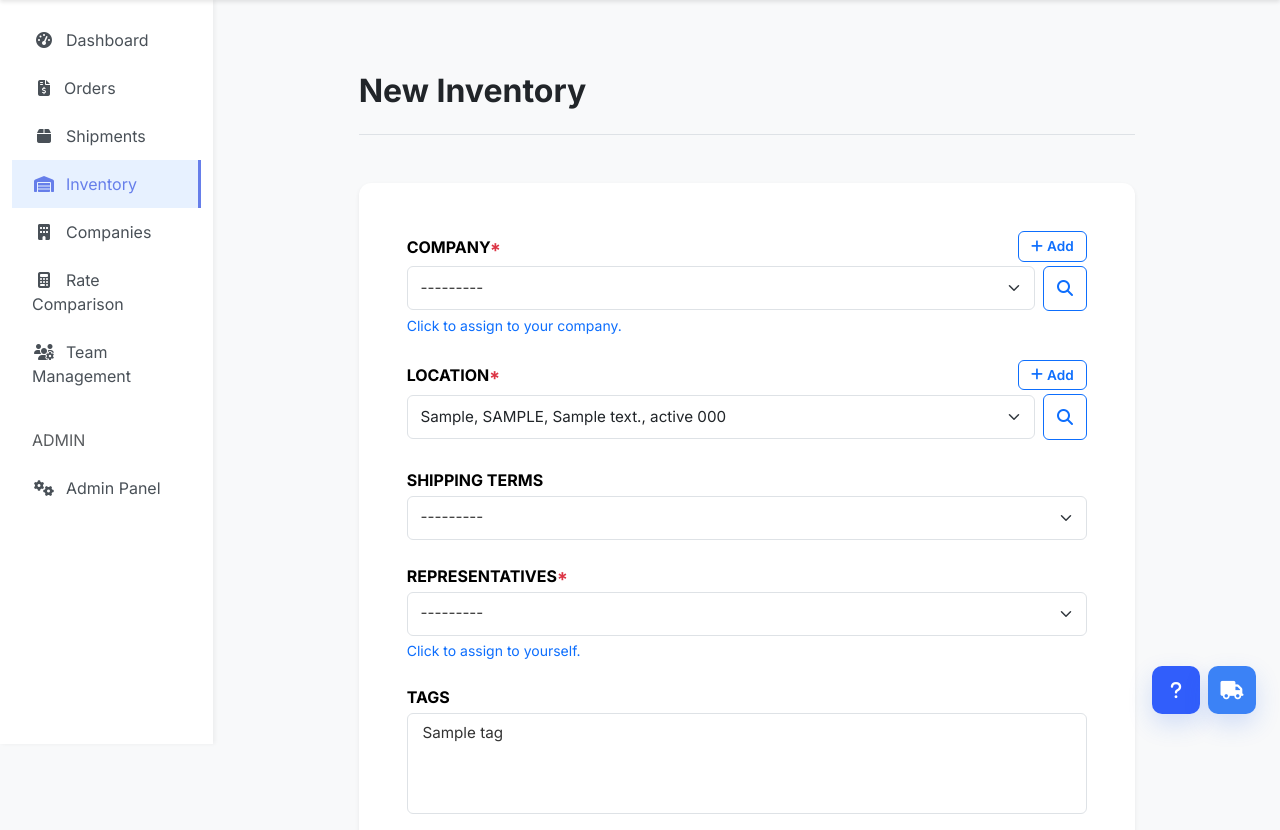
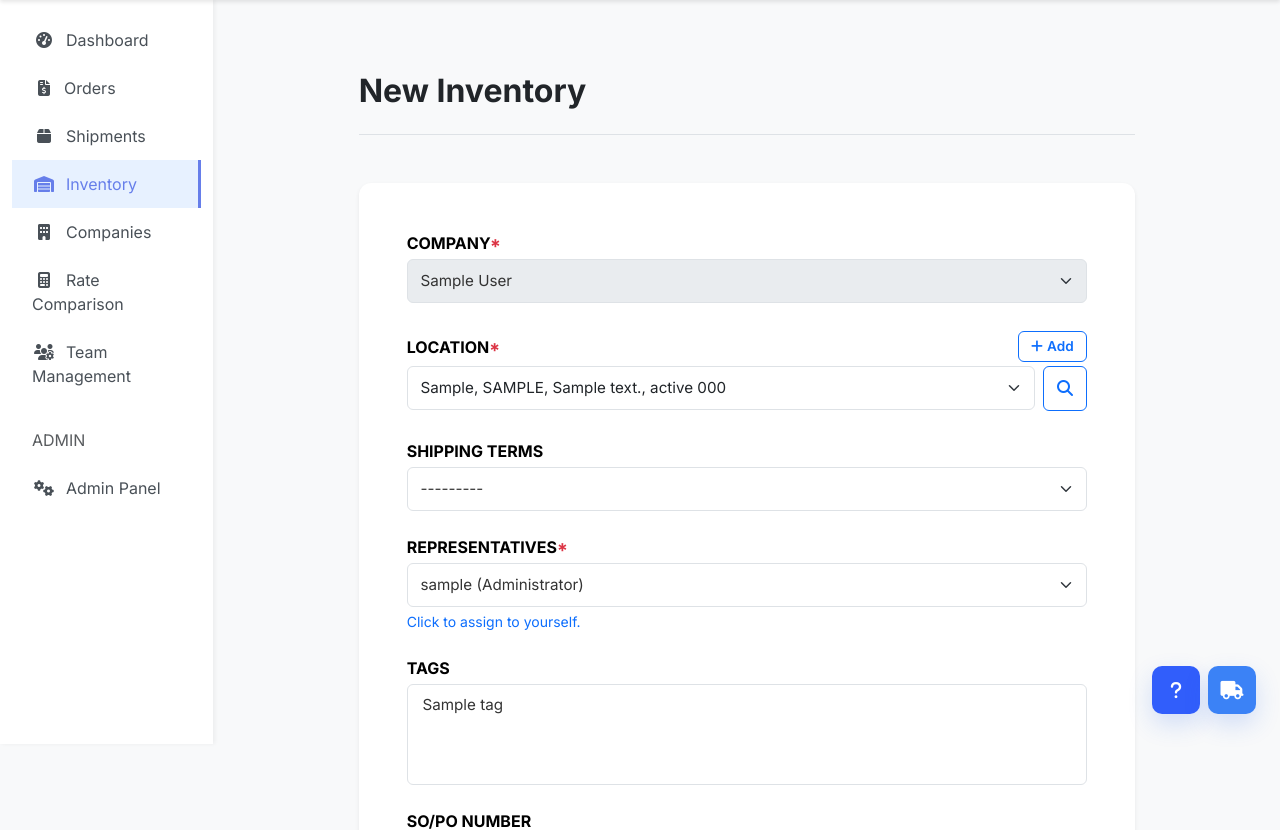
Before and after one commit to subhamcubeinfotech/CRM, a Django app: page /inventory/warehouses/1/add-item/ in a window 1280 px wide. Shown: the part 62-892 px from the top of the page. Run offline with Django 5.2, Linux system fonts and the light colour scheme; a user stored in the database is signed in; tables that the repository leaves empty hold one stand-in row (values such as "Sample post").

Commit message:
INVENTORY CHANGES

```diff
--- a/apps/inventory/forms.py
+++ b/apps/inventory/forms.py
@@ -24,6 +24,34 @@ class WarehouseForm(forms.ModelForm):
         }
 
 class InventoryItemForm(forms.ModelForm):
+    def __init__(self, *args, **kwargs):
+        user = kwargs.pop('user', None)
+        super().__init__(*args, **kwargs)
+
+        # Aggressive company locking
+        if user:
+            from apps.accounts.models import Company
+            user_company = user.company
+            if not user_company and user.tenant:
+                user_company = Company.objects.filter(tenant=user.tenant).first()
+
+            if user_company:
+                self.fields['company'].queryset = Company.objects.filter(id=user_company.id)
+                self.fields['company'].initial = user_company
+                self.fields['company'].disabled = True
+
+        # Dynamic packaging choices from orders module
+        try:
+            from apps.orders.models import PackagingType
+            p_types = PackagingType.objects.all().order_by('name')
+            self.fields['packaging'].widget = forms.Select(
+                choices=[('', 'Select packaging type')] + [(p.name, p.name) for p in p_types],
+                attrs={'class': 'form-select'}
+            )
+        except (ImportError, Exception):
+            # Fallback if PackagingType is not available
+            pass
+
     class Meta:
         model = InventoryItem
         fields = [
@@ -47,7 +75,6 @@ class InventoryItemForm(forms.ModelForm):
             'shipping_terms': forms.Select(attrs={'class': 'form-select'}),
             'representative': forms.Select(attrs={'class': 'form-select'}),
             'tags': forms.SelectMultiple(attrs={'class': 'form-select select2-basic'}),
-            'packaging': forms.TextInput(attrs={'class': 'form-control', 'placeholder': 'Select packaging type'}),
             'pieces': forms.NumberInput(attrs={'class': 'form-control', 'placeholder': 'Pieces'}),
             'is_palletized': forms.CheckboxInput(attrs={'class': 'form-check-input'}),
             'unit_cost': forms.NumberInput(attrs={'class': 'form-control', 'step': '0.0001', 'placeholder': 'Price'}),
--- a/apps/inventory/views.py
+++ b/apps/inventory/views.py
@@ -18,6 +18,36 @@ from collections import defaultdict
 
 logger = logging.getLogger('apps.inventory')
 
+
+def resolve_location(request, warehouse_val):
+    """Helper to resolve temp_addr_ strings into Warehouse objects"""
+    if not warehouse_val or not str(warehouse_val).startswith('temp_addr_'):
+        return warehouse_val
+
+    company = request.user.company
+    if not company:
+        return warehouse_val
+
+    raw_address = str(warehouse_val).replace('temp_addr_', '')[:200]
+    import random
+    unique_code = f"LOC-{company.id}-{random.randint(1000, 9999)}"[:20]
+
+    hq, _ = Warehouse.objects.get_or_create(
+        company=company,
+        tenant=company.tenant,
+        name=raw_address,
+        defaults={
+            'code': unique_code,
+            'address': company.address_line1,
+            'city': company.city[:100],
+            'state': company.state[:100],
+            'country': company.country[:100],
+            'postal_code': company.postal_code[:20],
+            'phone': company.phone[:20],
+            'is_storage': False
+        }
+    )
+    return hq.id
 
 
 @login_required
@@ -211,96 +241,51 @@ def warehouse_create(request):
 
 
 @login_required
+@login_required
 def inventory_item_add_general(request):
-    """General view to add inventory item with warehouse selection"""
+    """General view to add an inventory item (not starting from a warehouse)"""
+    user_company = request.user.company
+    from apps.accounts.models import Company
 
-    def resolve_location(val, user):
-        """Resolves temp_addr_ strings to Warehouse objects (matching Order behavior)"""
-        if not val: return None
-        if str(val).startswith('temp_addr_'):
-            company = user.company
-            if not company: return None
+    # Aggressively lock to a company if user has none assigned
+    if not user_company and request.user.tenant:
+        user_company = Company.objects.filter(tenant=request.user.tenant).first()
 
-            raw_address = str(val).replace('temp_addr_', '')[:200]
-            import random
-            unique_code = f"LOC-{company.id}-{random.randint(1000, 9999)}"[:20]
-
-            hq, created = Warehouse.objects.get_or_create(
-                company=company,
-                tenant=company.tenant,
-                name=raw_address,
-                defaults={
-                    'code': unique_code,
-                    'address': company.address_line1,
-                    'city': company.city[:100],
-                    'state': company.state[:100],
-                    'country': company.country[:100],
-                    'postal_code': company.postal_code[:20],
-                    'phone': company.phone[:20],
-                    'is_storage': False
-                }
-            )
-            return hq
-        try:
-            return Warehouse.objects.get(pk=val)
-        except (Warehouse.DoesNotExist, ValueError):
-            return None
+    assign_company = user_company or Company.objects.filter(tenant=request.user.tenant).first()
 
     if request.method == 'POST':
-        # Manually extract and resolve warehouse since it might be a temp_addr_ string
+        # Manually resolve warehouse since it might be a temp_addr_ string
         warehouse_val = request.POST.get('warehouse')
-        resolved_warehouse = resolve_location(warehouse_val, request.user)
+        post_data = request.POST.copy()
+        post_data['warehouse'] = resolve_location(request, warehouse_val)
 
-        # Create a mutable copy of POST data to swap the warehouse value
-        post_data = request.POST.copy()
-        if resolved_warehouse:
-            post_data['warehouse'] = resolved_warehouse.id
-
-        form = InventoryItemForm(post_data)
+        form = InventoryItemForm(post_data, user=request.user)
         if form.is_valid():
             item = form.save(commit=False)
             item.tenant = request.user.tenant
-            # Set default company if not provided
-            if not item.company and request.user.company:
-                item.company = request.user.company
+            # Set default company if not provided (especially since field is disabled/missing in POST)
+            if user_company:
+                item.company = user_company
             # Set default representative if not provided
             if not item.representative:
                 item.representative = request.user
             item.save()
-            # Save many-to-many relationships
-            form.save_m2m()
+            form.save_m2m() # Important for tags
             messages.success(request, f"Item '{item.product_name}' successfully added to inventory.")
             return redirect('inventory:item_list')
     else:
-        # Filter warehouses and other related objects
-        warehouses = Warehouse.objects.filter(is_active=True, is_storage=True)
-        if request.user.company:
-            warehouses = warehouses.filter(company=request.user.company)
-
         initial = {
             'representative': request.user,
-            'company': request.user.company,
+            'company': user_company,
         }
+        form = InventoryItemForm(initial=initial, user=request.user)
 
-        if warehouses.count() == 1:
-            initial['warehouse'] = warehouses.first()
-
-        form = InventoryItemForm(initial=initial)
-        form.fields['warehouse'].queryset = warehouses
-
-        # Filter representatives, shipping terms, and tags to only show items from the same tenant
-        from django.contrib.auth import get_user_model
-        from apps.orders.models import ShippingTerm, Tag
-        User = get_user_model()
-
-        tenant = request.user.tenant
-        form.fields['representative'].queryset = User.objects.filter(tenant=tenant, is_active=True)
-        form.fields['shipping_terms'].queryset = ShippingTerm.objects.filter(tenant=tenant)
-        form.fields['tags'].queryset = Tag.objects.filter(tenant=tenant)
-
-    from apps.accounts.models import Company
-    user_company = request.user.company
-    assign_company = user_company or Company.objects.filter(tenant=request.user.tenant).first()
+        # Lock company choices if user has a company (or we locked it to the tenant's only company)
+        if user_company:
+            form.fields['company'].queryset = Company.objects.filter(id=user_company.id)
+            form.fields['company'].disabled = True
+        elif request.user.tenant:
+            form.fields['company'].queryset = Company.objects.filter(tenant=request.user.tenant)
 
     # Show all warehouses in tenant, prioritize user's company (matching Order page)
     warehouses = Warehouse.plain_objects.filter(tenant=request.user.tenant).annotate(
@@ -311,12 +296,18 @@ def inventory_item_add_general(request):
         )
     ).order_by('priority', 'name')
 
+    # Check if "Your Address" already exists as a formal warehouse to avoid duplicates
+    hq_exists = False
+    if assign_company:
+        hq_exists = warehouses.filter(name=assign_company.full_address).exists()
+
     context = {
         'form': form,
         'title': 'New Inventory',
         'company': user_company or assign_company,
         'assign_company': assign_company,
         'warehouses': warehouses,
+        'hq_exists': hq_exists,
     }
     return render(request, 'inventory/item_form.html', context)
 
@@ -325,38 +316,57 @@ def inventory_item_add_general(request):
 def inventory_item_add(request, pk):
     """Add inventory item to a specific warehouse"""
     warehouse = get_object_or_404(Warehouse, pk=pk)
+    user_company = request.user.company
+    from apps.accounts.models import Company
+
+    # Aggressively lock company
+    if not user_company and request.user.tenant:
+        user_company = Company.objects.filter(tenant=request.user.tenant).first()
+
+    assign_company = user_company or Company.objects.filter(tenant=request.user.tenant).first()
+
     if request.method == 'POST':
-        form = InventoryItemForm(request.POST)
+        # Manually resolve warehouse
+        warehouse_val = request.POST.get('warehouse')
+        post_data = request.POST.copy()
+        post_data['warehouse'] = resolve_location(request, warehouse_val)
+
+        form = InventoryItemForm(post_data, user=request.user)
         if form.is_valid():
             item = form.save(commit=False)
-            item.warehouse = warehouse
+            item.tenant = request.user.tenant
+            if user_company:
+                item.company = user_company
+            if not item.representative:
+                item.representative = request.user
             item.save()
-            messages.success(request, f"Item '{item.product_name}' added to {warehouse.name}.")
+            form.save_m2m()
+            messages.success(request, f"Item '{item.product_name}' successfully added to {warehouse.name}.")
             return redirect('inventory:warehouse_detail', pk=warehouse.pk)
     else:
-        # Pre-fill warehouse
-        form = InventoryItemForm(initial={'warehouse': warehouse})
+        initial = {'representative': request.user, 'company': user_company, 'warehouse': warehouse}
+        form = InventoryItemForm(initial=initial, user=request.user)
+        if user_company:
+            form.fields['company'].queryset = Company.objects.filter(id=user_company.id)
+            form.fields['company'].disabled = True
 
-    from apps.accounts.models import Company
-    user_company = request.user.company
-    assign_company = user_company or Company.objects.filter(tenant=request.user.tenant).first()
+    # Show all warehouses in tenant, prioritize user's company
+    warehouses = Warehouse.plain_objects.filter(tenant=request.user.tenant).annotate(
+        priority=Case(When(company=user_company, then=0), default=1, output_field=IntegerField())
+    ).order_by('priority', 'name')
 
-    # Show all warehouses in tenant
-    warehouses = Warehouse.plain_objects.filter(tenant=request.user.tenant).annotate(
-        priority=Case(
-            When(company=user_company, then=0),
-            default=1,
-            output_field=IntegerField(),
-        )
-    ).order_by('priority', 'name')
+    hq_exists = False
+    if assign_company:
+        hq_exists = warehouses.filter(name=assign_company.full_address).exists()
 
     context = {
         'form': form,
         'warehouse': warehouse,
-        'company': warehouse.company or assign_company,
+        'company': user_company or assign_company,
         'assign_company': assign_company,
         'warehouses': warehouses,
-        'title': f'Add Item to {warehouse.name}',
+        'hq_exists': hq_exists,
+        'title': f'Add to {warehouse.name}',
     }
     return render(request, 'inventory/item_form.html', context)
 
@@ -366,60 +376,50 @@ def inventory_item_edit(request, pk):
     """Edit an existing inventory item"""
     item = get_object_or_404(InventoryItem, pk=pk)
     warehouse = item.warehouse
+    user_company = request.user.company
+    from apps.accounts.models import Company
+
+    # Aggressively lock to a company if user has none assigned
+    if not user_company and request.user.tenant:
+        user_company = Company.objects.filter(tenant=request.user.tenant).first()
+
+    assign_company = user_company or Company.objects.filter(tenant=request.user.tenant).first()
 
     if request.method == 'POST':
-        # Manually resolve warehouse (matching general add)
         warehouse_val = request.POST.get('warehouse')
-        # Here we don't necessarily want to allow creating new warehouses during edit,
-        # but for consistency with the "Your Address" feature, we support it.
-        from django.db.models import Q # Ensure Q is available if we use it, but here we just use resolve_location helper if redefined or shared.
-        # For simplicity in this edit, I'll repeat the logic or just handle plain IDs since edit usually has a fixed warehouse.
-        # But the user asked for "EXACTLY like order page", so I'll redefine the helper or make it global in the file.
+        post_data = request.POST.copy()
+        post_data['warehouse'] = resolve_location(request, warehouse_val)
 
-        # Swapping to resolved ID
-        post_data = request.POST.copy()
-        if warehouse_val and str(warehouse_val).startswith('temp_addr_'):
-            # Redefining helper simply for this scope (could be moved to top level later)
-            company = request.user.company
-            if company:
-                raw_address = str(warehouse_val).replace('temp_addr_', '')[:200]
-                import random
-                unique_code = f"LOC-{company.id}-{random.randint(1000, 9999)}"[:20]
-                hq, _ = Warehouse.objects.get_or_create(
-                    company=company, tenant=company.tenant, name=raw_address,
-                    defaults={'code': unique_code, 'address': company.address_line1, 'city': company.city[:100],
-                              'state': company.state[:100], 'country': company.country[:100], 'postal_code': company.postal_code[:20],
-                              'phone': company.phone[:20], 'is_storage': False}
-                )
-                post_data['warehouse'] = hq.id
-
-        form = InventoryItemForm(post_data, instance=item)
+        form = InventoryItemForm(post_data, instance=item, user=request.user)
         if form.is_valid():
-            form.save()
+            item = form.save(commit=False)
+            if user_company:
+                item.company = user_company
+            item.save()
+            form.save_m2m()
             messages.success(request, f"Item '{item.product_name}' updated successfully.")
             return redirect('inventory:warehouse_detail', pk=warehouse.pk)
-    else:
-        form = InventoryItemForm(instance=item)
-
-    from apps.accounts.models import Company
-    user_company = request.user.company
-    assign_company = user_company or Company.objects.filter(tenant=request.user.tenant).first()
+        form = InventoryItemForm(instance=item, user=request.user)
+        if user_company:
+            form.fields['company'].queryset = Company.objects.filter(id=user_company.id)
+            form.fields['company'].disabled = True
 
     # Show all warehouses in tenant
     warehouses = Warehouse.plain_objects.filter(tenant=request.user.tenant).annotate(
-        priority=Case(
-            When(company=user_company, then=0),
-            default=1,
-            output_field=IntegerField(),
-        )
+        priority=Case(When(company=user_company, then=0), default=1, output_field=IntegerField())
     ).order_by('priority', 'name')
+
+    hq_exists = False
+    if assign_company:
+        hq_exists = warehouses.filter(name=assign_company.full_address).exists()
 
     context = {
         'form': form,
         'warehouse': warehouse,
-        'company': warehouse.company or assign_company,
+        'company': item.company or assign_company,
         'assign_company': assign_company,
         'warehouses': warehouses,
+        'hq_exists': hq_exists,
         'item': item,
         'title': f'Edit {item.product_name}',
     }
--- a/templates/inventory/item_form.html
+++ b/templates/inventory/item_form.html
@@ -43,24 +43,43 @@
             <form method="post" id="inventoryForm">
                 {% csrf_token %}
 
+                {% if form.errors %}
+                <div class="alert alert-danger mb-4 shadow-sm border-0" style="border-radius: 8px;">
+                    <h6 class="fw-bold mb-2"><i class="fas fa-exclamation-circle me-1"></i> Please fix the following errors:</h6>
+                    <ul class="mb-0 small">
+                        {% for field, errors in form.errors.items %}
+                            {% for error in errors %}
+                                <li><strong>{{ field|title }}:</strong> {{ error }}</li>
+                            {% endfor %}
+                        {% endfor %}
+                    </ul>
+                </div>
+                {% endif %}
+
                 <div class="row g-4">
                     <!-- Company Section -->
                     <div class="col-12">
                         <div class="d-flex justify-content-between align-items-center mb-1">
                             <label class="form-label mb-0 text-uppercase fw-bold">Company<span class="text-danger">*</span></label>
+                            {% if not form.company.field.disabled %}
                             <button type="button" class="btn btn-outline-primary btn-add-custom d-flex align-items-center px-2 py-1" title="Add Company">
                                 <i class="fas fa-plus me-1"></i> Add
                             </button>
+                            {% endif %}
                         </div>
                         <div class="d-flex align-items-center gap-2 mb-1">
                             <div class="flex-grow-1">
                                 {{ form.company }}
                             </div>
+                            {% if not form.company.field.disabled %}
                             <button class="btn btn-outline-primary btn-search-custom" type="button"><i class="fas fa-search"></i></button>
+                            {% endif %}
                         </div>
+                        {% if not form.company.field.disabled %}
                         <a href="javascript:void(0)" onclick="assignToCompany()" class="text-decoration-none small text-primary d-flex align-items-center">
                             <span class="me-1">Click to assign to your company.</span>
                         </a>
+                        {% endif %}
                     </div>
 
                     <!-- Location Section -->
@@ -75,14 +94,14 @@
                             <div class="flex-grow-1">
                                 <select name="warehouse" id="id_warehouse" class="form-select" required onchange="syncLocationSelectState('id_warehouse')">
                                     <option value="">Select location</option>
-                                    {% if assign_company %}
+                                    {% if assign_company and not hq_exists %}
                                     <option value="temp_addr_{{ assign_company.full_address }}" data-company-id="{{ assign_company.id }}">
                                         {{ assign_company.full_address }} (Your Address)
                                     </option>
                                     {% endif %}
                                     {% for wh in warehouses %}
                                     <option value="{{ wh.id }}" data-company-id="{{ wh.company_id }}" {% if form.warehouse.value|stringformat:"s" == wh.id|stringformat:"s" %}selected{% endif %}>
-                                        {{ wh.city.title }}, {{ wh.city.upper }}, {{ wh.address }}, {{ wh.state }} {{ wh.postal_code }}
+                                        {{ wh.city|title }}, {{ wh.city|upper }}, {{ wh.address }}, {{ wh.state }} {{ wh.postal_code }}
                                     </option>
                                     {% endfor %}
                                 </select>
```
